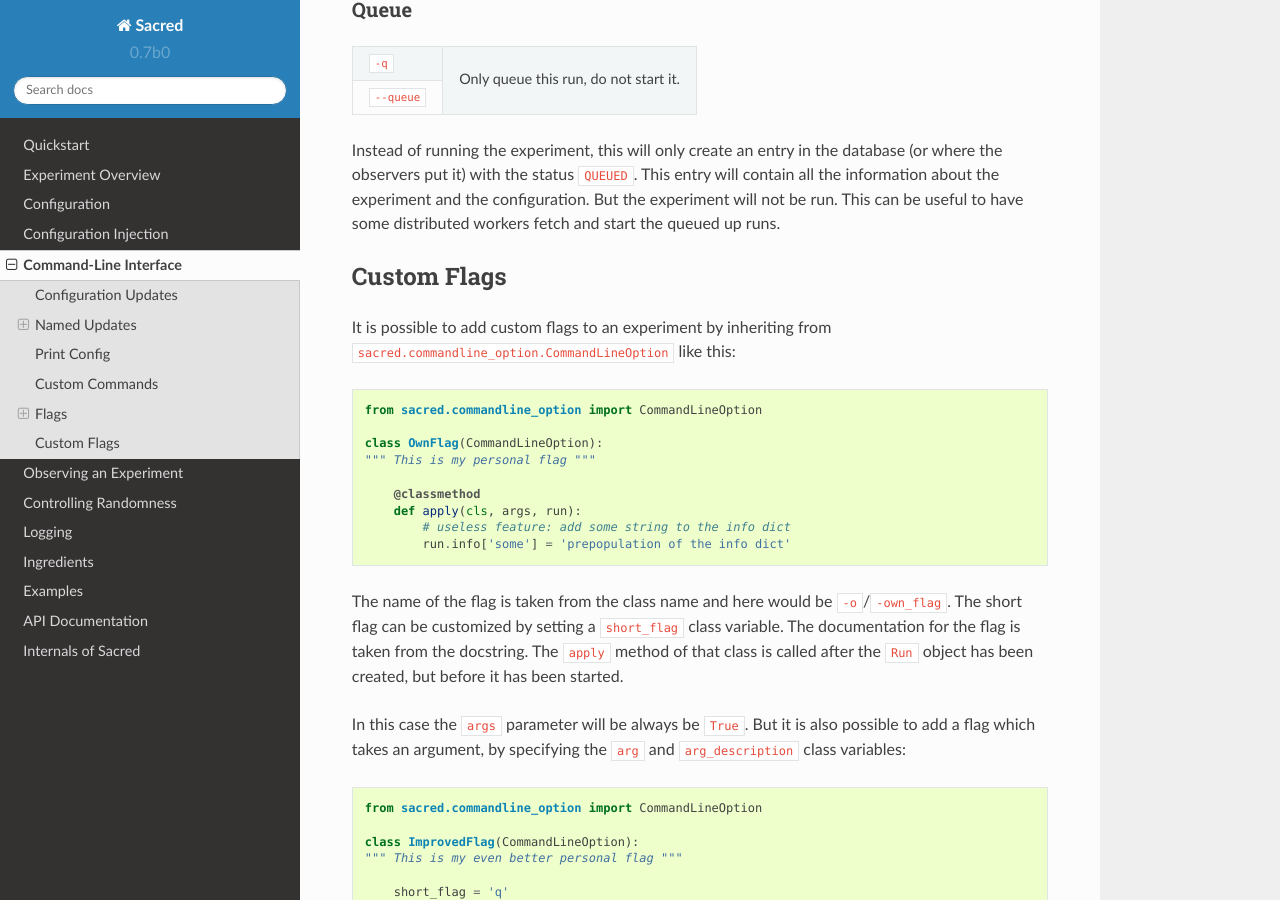
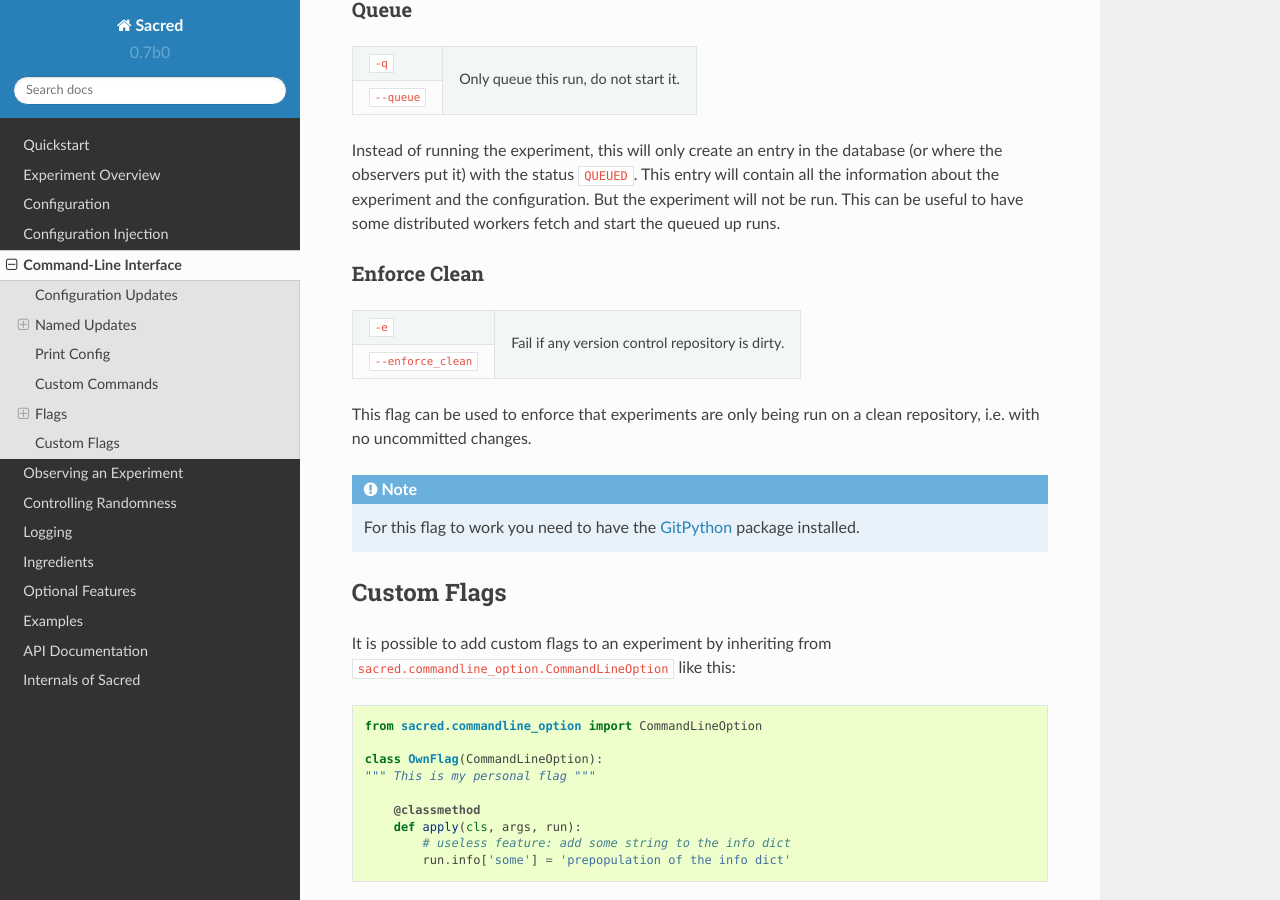
Before and after one commit to IDSIA/sacred, a Sphinx documentation site: the page built from docs/command-line.rst, in a window 1280 px wide and 900 px high, scrolled down 8470 px. Built offline with Sphinx 7.4.7 and the Read the Docs theme 2.0.0, drawn with Linux system fonts in a browser that asks for light colours.

Commit message:
added documentation for the optional features of sacred including git integration

```diff
--- a/docs/command-line.rst
+++ b/docs/command-line.rst
@@ -455,6 +455,24 @@
 configuration. But the experiment will not be run. This can be useful to have
 some distributed workers fetch and start the queued up runs.
 
+.. _cmdline_enforce_clean:
+
+Enforce Clean
+-------------
++---------------------+----------------------------------------------------+
+| ``-e``              |  Fail if any version control repository is dirty.  |
++---------------------+                                                    |
+| ``--enforce_clean`` |                                                    |
++---------------------+----------------------------------------------------+
+
+This flag can be used to enforce that experiments are only being run on a clean
+repository, i.e. with no uncommitted changes.
+
+.. note::
+    For this flag to work you need to have the
+    `GitPython <https://github.com/gitpython-developers/GitPython>`_
+    package installed.
+
 
 Custom Flags
 ============
--- a/docs/config_injection.rst
+++ b/docs/config_injection.rst
@@ -80,6 +80,8 @@
     hide some missing value errors from you, by (unintentionally) filling them
     in from the configuration.
 
+.. _special_values:
+
 Special Values
 ==============
 There are a couple of special parameters that captured functions can accept.
--- a/docs/index.rst
+++ b/docs/index.rst
@@ -51,6 +51,7 @@
    randomness
    logging
    ingredients
+   optional
    examples
    apidoc
    internals
```
Also changed, not shown: docs/observers.rst (+16 -2 lines), docs/optional.rst (added, +102 -0 lines), 1 other file.
